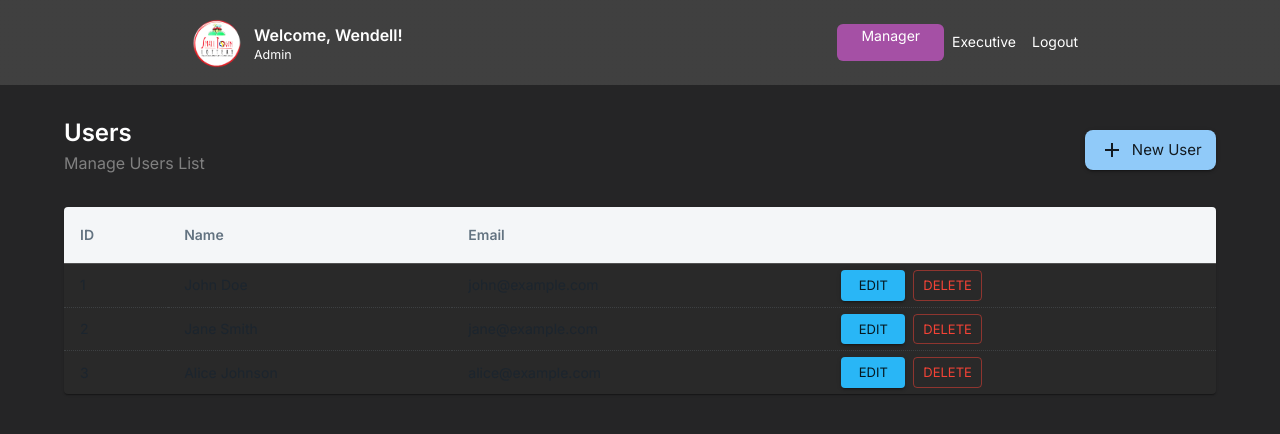
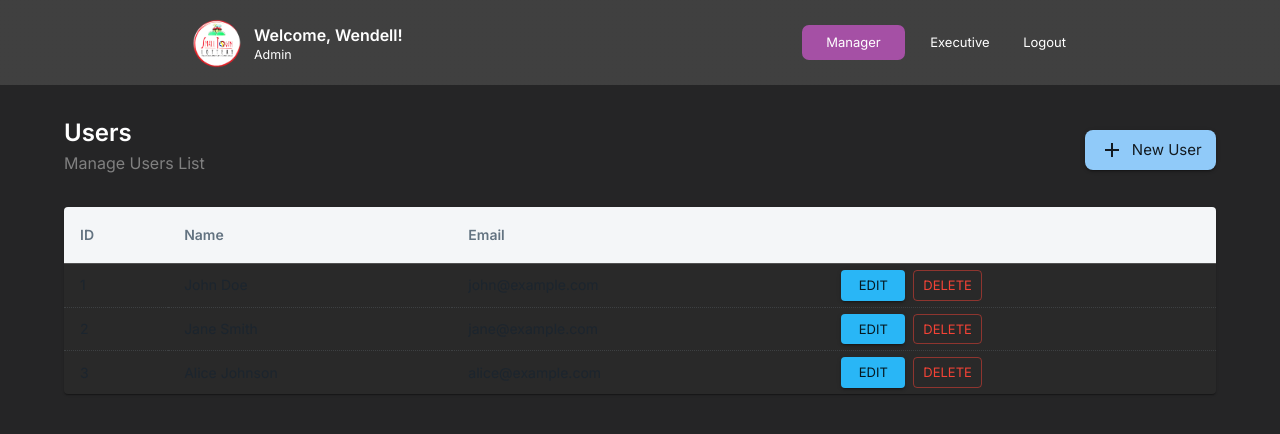
Before and after one commit to Linoflap-Devs/STL-Frontend, a Next.js app: page /users in a window 1280 px wide. Shown: the top 434 px of the page. Built offline with nearby package versions, Linux system fonts and the light colour scheme.

Commit message:
revised admin header

```diff
--- a/src/components/layout/AdminHeader.tsx
+++ b/src/components/layout/AdminHeader.tsx
@@ -91,10 +91,12 @@ const AdminHeader: React.FC<AdminHeaderProps> = ({ pages }) => {
                   textTransform: 'capitalize',
                   color: 'white',
                   paddingX: page === 'Manager' ? 3 : 'none',
-                  paddingY: page === 'Manager' ? 0 : 'none',
-                  //marginY: page === 'Manager' ? 0 : '0  ',
-                  borderRadius: page == 'Manager' ? '6px' : 'none',
+                  borderRadius: page == 'Manager' ? '7px' : 'none',
                   backgroundColor: page === 'Manager' ? '#A550A5' : 'transparent',
+                  width: 'auto',
+                  fontSize: 13,
+                  fontWeight: 300,
+                  marginX: 1.1,
                   '&:hover': {
                     backgroundColor: 'none',
                   },
--- a/src/data/UserSectionData.js
+++ b/src/data/UserSectionData.js
@@ -2,5 +2,6 @@ export const UserSectionData = {
     titleHeader: "Welcome, Wendell!",
     userRole: "Admin",
     image: "/images/stl-logo.png",
-    pages: ['Manager', 'Executive', 'Logout']
+    pages: ['Manager', 'Executive', 'Logout'],
+    titleManager: "Small Town Lottery Manager",
 };
```
